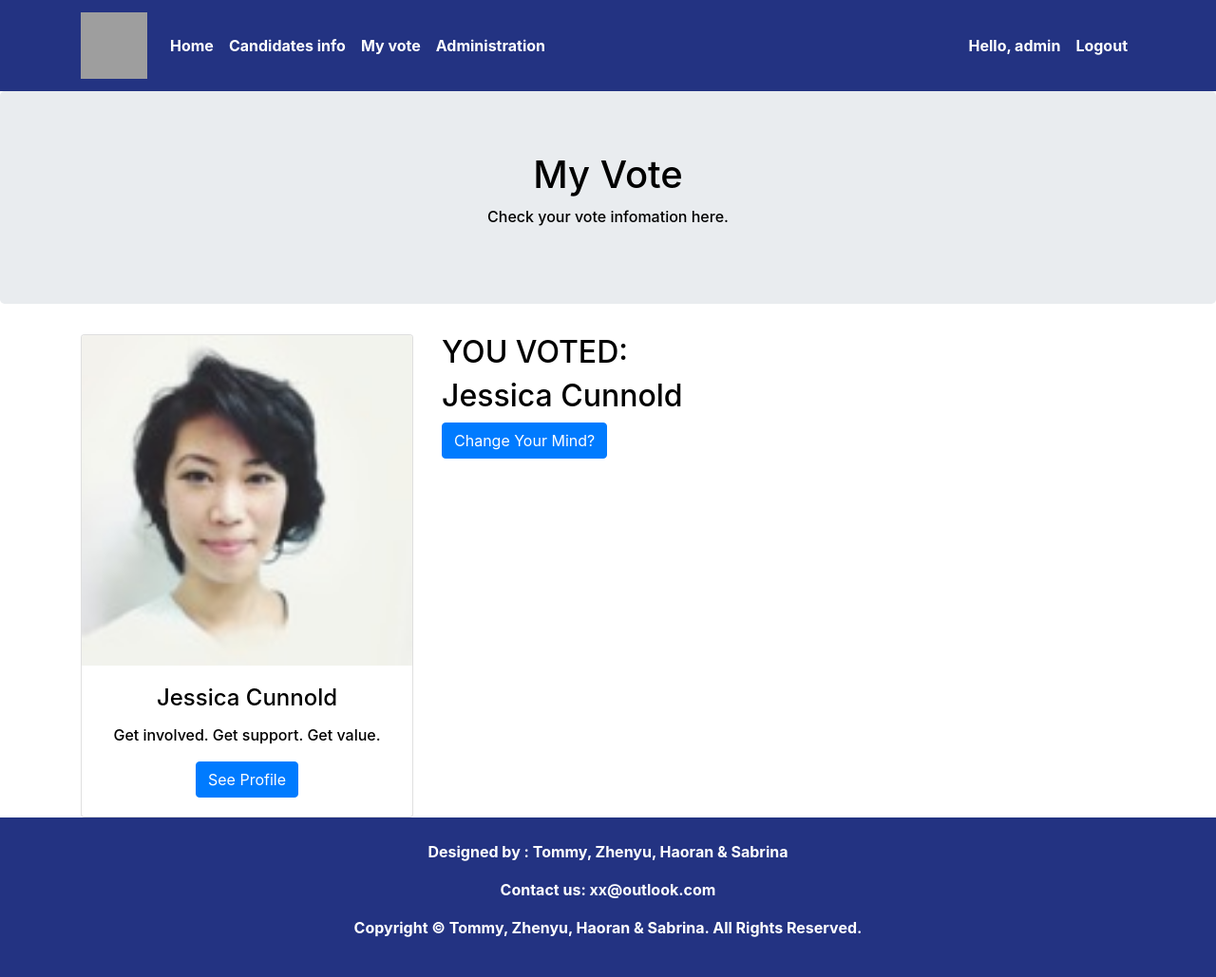
After one commit to Besttz/CITS3403II, a Flask app: page /myvote in a window 1280 px wide. The commit adds this page. Shown: the whole page at 95% size. Run offline with Flask 2, Linux system fonts and the light colour scheme; a user stored in the database is signed in; data comes from the database, SQL or seed files in the repository; both versions use the stored data as it was after the commit; some libraries are stand-ins or nearby versions; grey boxes are pictures that could not be loaded.

Commit message:
My Vote Page

```diff
--- a/app/forms.py
+++ b/app/forms.py
@@ -46,8 +46,6 @@ class UpdateAccountForm(FlaskForm):
     email = StringField('Email', validators=[DataRequired(), Email()])
     picture = FileField('Update Profile Picture', validators=[
                         FileAllowed(['jpg', 'png'])])
-    preference = SelectField('Change the candidate you vote', choices=[
-    ], validators=[DataRequired()], coerce=int)
     submit = SubmitField('Update')
 
     def validate_username(self, username):
--- a/app/routes.py
+++ b/app/routes.py
@@ -77,15 +77,12 @@ def save_picture(form_picture):
 @login_required
 def account():
     form = UpdateAccountForm()
-    form.preference.choices = [(candidate.id, candidate.name)
-                               for candidate in Candidate.query.all()]
     if form.validate_on_submit():
         if form.picture.data:
             picture_file = save_picture(form.picture.data)
             current_user.image_file = picture_file
         current_user.username = form.username.data
         current_user.email = form.email.data
-        current_user.preference = form.preference.data
         db.session.commit()
         flash('your account has been updated!', 'success')
         return redirect(url_for('account'))
@@ -114,7 +111,7 @@ def candidate():
 
 
 @app.route('/vote', methods=['GET', 'POST'])
-# @login_required
+@login_required
 def vote():
     form = VoteForm()
     form.preference.choices = [(candidate.id, candidate.name)
@@ -123,6 +120,12 @@ def vote():
         current_user.preference = form.preference.data
         db.session.commit()
         flash('Thanks for your vote!', 'success')
-        return redirect(url_for('account'))
+        return redirect(url_for('myvote'))
     rows = Candidate.query.all()
     return render_template('vote.html', title='Vote Now',rows=rows, form=form)
+
+@app.route('/myvote', methods=['GET', 'POST'])
+@login_required
+def myvote():
+    row = Candidate.query.filter_by(id=current_user.preference).first()
+    return render_template('myvote.html', title='My Vote',row=row)
--- a/app/templates/base.html
+++ b/app/templates/base.html
@@ -78,7 +78,7 @@
                 >
               </li>
               <li class="nav-item">
-                <a class="nav-link" href="{{ url_for('account') }}">My vote</a>
+                <a class="nav-link" href="{{ url_for('myvote') }}">My vote</a>
               </li>
               {% if current_user.is_admin %}
               <li class="nav-item">
@@ -92,7 +92,7 @@
               {% if current_user.is_authenticated %}
               <li class="nav-item">
                 <a class="nav-link" href="{{ url_for('account') }}"
-                  >Hello,{{current_user.username}}</a
+                  >Hello,  {{current_user.username}}</a
                 >
               </li>
               <li class="nav-item">
--- /dev/null
+++ b/app/templates/myvote.html
@@ -0,0 +1,37 @@
+{% extends "base.html" %} {% block content %}
+<link
+  rel="stylesheet"
+  type="text/css"
+  href="{{ url_for('static',filename='myvote.css') }}"
+/>
+<div class="jumbotron text-center">
+  <h1>My Vote</h1>
+  <p>
+    Check your vote infomation here.
+  </p>
+</div>
+<div class="container">
+  <div class="row">
+    <div class="col-md-4">
+        <div class="card" style="">
+            <img
+              class="card-img-top"
+              src="{{ url_for('static',filename='img/'+row.profile) }}"
+              alt="Card image"
+            />
+            <div class="card-body">
+              <h4 class="card-title">{{row.name}}</h4>
+              <p class="card-text">{{row.description}}</p>
+              <a href="#" class="btn btn-primary btn-card">See Profile</a>
+            </div>
+          </div>
+    </div>
+    <div class="col-md-8" style="text-align:left">
+      <h2>YOU VOTED:</h2>
+      <h2>{{row.name}}</h2>
+      <a href="{{ url_for('vote') }}" class="btn btn-primary ">Change Your Mind?</a>
+
+    </div>
+  </div>
+</div>
+{% endblock content%}
```
Also changed, not shown: app/templates/account.html (+0 -14 lines), app/site.db.
